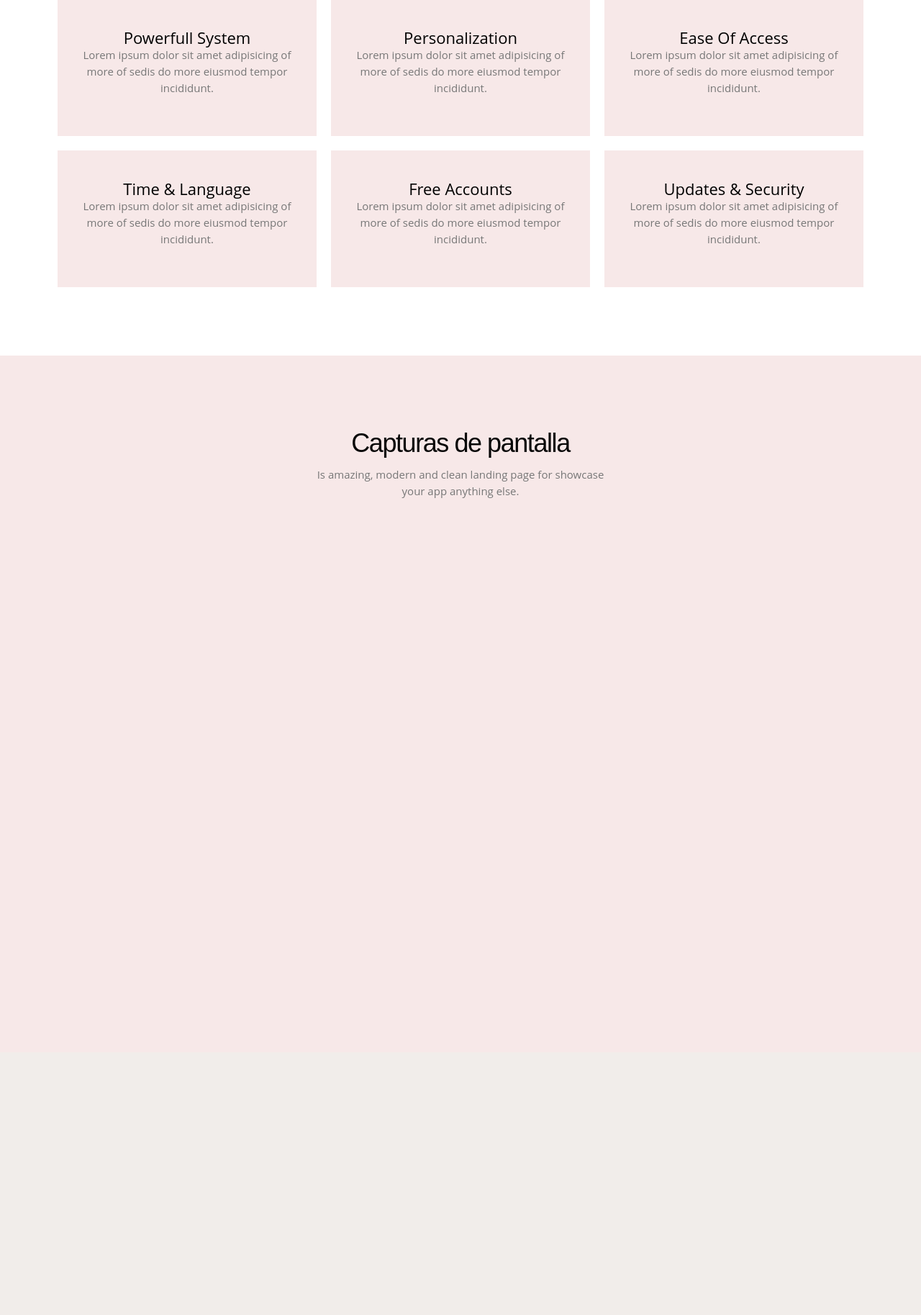
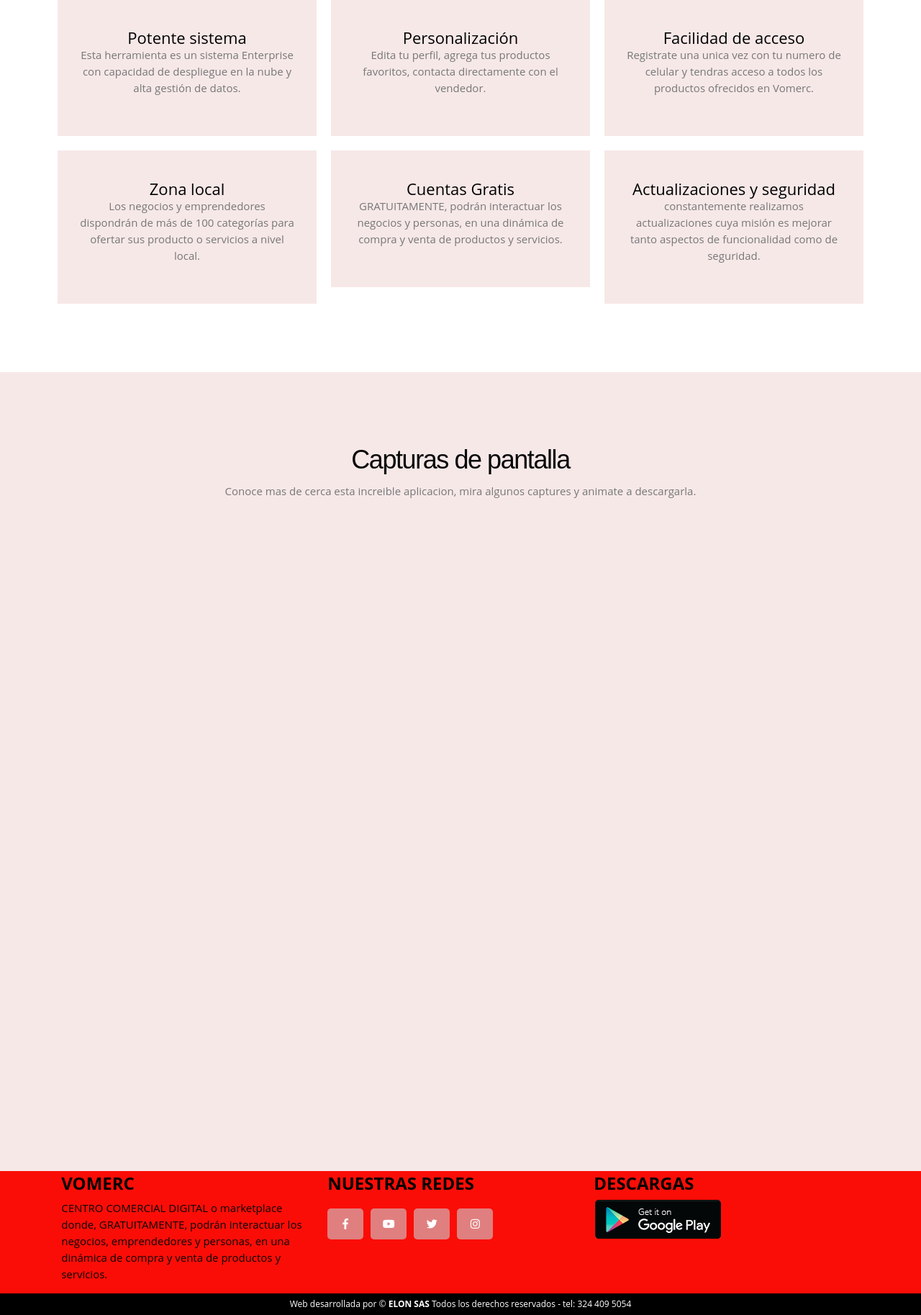
Before and after one commit to josecarlosonate/vomercv1, a PHP site: page / in a window 1280 px wide. Shown: the part 2589-4416 px from the top of the page at 72% size. Before the commit the page ends 3281 px from the top, so only its background shows below. Run offline with PHP 8.4, Linux system fonts and the light colour scheme.

Commit message:
feat:se agrega footer

```diff
--- a/css/estilo.css
+++ b/css/estilo.css
@@ -343,7 +343,7 @@ p {
     padding-top: 36px;
     width: 36px;
 } */
-/*  */
+/* boton flotante subir  */
 .got-top-container{
 	position: fixed;
     bottom: 2rem;
@@ -359,8 +359,8 @@ p {
     background-color: var(--kcolorPrimario);
     border-radius: 50%;
     cursor: pointer;
-    transition: .2s;
-    box-shadow: 0px 8px 15px rgba(0, 0, 0, 0.1);
+    transition: .3s;
+    box-shadow: 0px 0px 30px rgba(252, 255, 255, 0.5);
     top: 50%;
     left: 50%;
     transform: translate(-50%, -50%);
@@ -374,7 +374,7 @@ p {
     left: 50%;
     transform: translate(-50%, -50%) scale(0);
     color: white;
-    transition: .2s;
+    transition: .3s;
 }
 
 .show{
@@ -404,6 +404,72 @@ p {
         width: 3rem;
         height: 3rem;
     }
+}
+
+/* footer */
+footer{
+    width: 100%;
+    height: 200px;
+    background-color: var(--kcolorPrimario);
+    color: black;
+    display: flex;
+    flex-direction: column;
+    justify-content: flex-end;
+}
+
+footer .container{
+    display: flex;
+    justify-content: space-around;
+}
+
+footer .container .c{
+    flex-basis: calc(33.3%);
+    padding-right: 20px;
+}
+
+footer .container .c h4{
+    font-weight: bold;
+}
+
+footer .container .c p{
+    color: #070707;
+}
+
+footer .container .c .caja-icono{
+    margin-top: 20px;
+    display: flex;
+}
+
+footer .container .c .icono{
+    color: white;
+    background-color: rgb(224, 127, 127);
+    margin-right: 10px;
+    padding: 10px;
+    width: 50px;
+    text-align: center;
+    border-radius: 5px;
+    transition: all .2s ease-out;
+}
+
+footer .container .c .icono:hover{
+    cursor: pointer;
+    background-color: rgb(197, 67, 67);
+}
+
+footer .acerca{
+    height: 30px;
+    align-items: center;
+    background-color: black;
+    color: white;
+    display: flex;
+    flex-direction: column;
+    align-items: center;
+    justify-content: center;
+}
+
+footer .acerca h6{
+    margin: 0;
+    font-size: 12px;
 }
 
 @media (max-width: 576px){
@@ -457,6 +523,22 @@ p {
         width: 2rem;
         height: 2rem;
     }
+    footer{
+        height: auto;
+    }
+    footer .container{
+        flex-wrap: wrap;
+        text-align: center;
+        margin-bottom: 10px;
+    }
+    footer .container .c{
+        flex-basis: 100%;
+        margin-top: 5px;
+    }
+    footer .container .c .caja-icono{
+        text-align: center;
+        justify-content: center;
+    }
 }
 
 @media (min-width: 568px) and (max-width: 992px){
--- a/index.php
+++ b/index.php
@@ -201,43 +201,43 @@
                 <div class="col-md-4 col-sm-6">
                     <div class="feature-content text-center">
                         <i class="icon-laptop"></i>
-                        <h3>Powerfull System</h3>
-                        <p>Lorem ipsum dolor sit amet adipisicing of more of sedis do more eiusmod tempor incididunt.</p>
+                        <h3>Potente sistema</h3>
+                        <p>Esta herramienta es un sistema Enterprise con capacidad de despliegue en la nube y alta gestión de datos.</p>
                     </div>
                 </div>
                 <div class="col-md-4 col-sm-6 xs-padding">
                     <div class="feature-content text-center">
                         <i class="icon-anchor "></i>
-                        <h3>Personalization</h3>
-                        <p>Lorem ipsum dolor sit amet adipisicing of more of sedis do more eiusmod tempor incididunt.</p>
+                        <h3>Personalización</h3>
+                        <p>Edita tu perfil, agrega tus productos favoritos, contacta directamente con el vendedor.</p>
                     </div>
                 </div>
                 <div class="col-md-4 col-sm-6 xs-padding">
                     <div class="feature-content text-center">
                         <i class="icon-genius"></i>
-                        <h3>Ease Of Access</h3>
-                        <p>Lorem ipsum dolor sit amet adipisicing of more of sedis do more eiusmod tempor incididunt.</p>
+                        <h3>Facilidad de acceso</h3>
+                        <p>Registrate una unica vez con tu numero de celular y tendras acceso a todos los productos ofrecidos en Vomerc.</p>
                     </div>
                 </div>
                 <div class="col-md-4 col-sm-6 xs-padding">
                     <div class="feature-content text-center">
                         <i class="icon-clock"></i>
-                        <h3>Time &amp; Language</h3>
-                        <p>Lorem ipsum dolor sit amet adipisicing of more of sedis do more eiusmod tempor incididunt.</p>
+                        <h3>Zona local</h3>
+                        <p>Los negocios y emprendedores dispondrán de más de 100 categorías para ofertar sus producto o servicios a nivel local.</p>
                     </div>
                 </div>
                 <div class="col-md-4 col-sm-6 xs-padding">
                     <div class="feature-content text-center">
                         <i class="icon-layers"></i>
-                        <h3>Free Accounts</h3>
-                        <p>Lorem ipsum dolor sit amet adipisicing of more of sedis do more eiusmod tempor incididunt.</p>
+                        <h3>Cuentas Gratis</h3>
+                        <p>GRATUITAMENTE, podrán interactuar los negocios y personas, en una dinámica de compra y venta de productos y servicios.</p>
                     </div>
                 </div>
                 <div class="col-md-4 col-sm-6 xs-padding">
                     <div class="feature-content text-center">
                         <i class="icon-refresh"></i>
-                        <h3>Updates &amp; Security</h3>
-                        <p>Lorem ipsum dolor sit amet adipisicing of more of sedis do more eiusmod tempor incididunt.</p>
+                        <h3>Actualizaciones y seguridad</h3>
+                        <p>constantemente realizamos actualizaciones cuya misión es mejorar tanto aspectos de funcionalidad como de seguridad.</p>
                     </div>
                 </div>
             </div>
@@ -248,7 +248,7 @@
         <div class="container">
             <div class="section-heading mb-60 text-center">
                 <h2>Capturas de pantalla</h2>
-                <p>Is amazing, modern and clean landing page for showcase <br> your app anything else.</p>
+                <p>Conoce mas de cerca esta increible aplicacion, mira algunos captures y animate a descargarla.</p>
             </div>
             <div class="swiper-container swiper-container-horizontal">
                 <div class="mobile-mock">
@@ -257,49 +257,49 @@
                 </div>
                 <div class="swiper-wrapper" style="transition-duration: 0ms; transform: translate3d(-560px, 0px, 0px);">
                     <div class="swiper-slide swiper-slide-duplicate" data-swiper-slide-index="3" style="width: 36px; margin-right: 20px;">
-                        <img class="w-100" src="img/screenshot-4.jpg" alt="screenshot">
+                        <img class="w-100" src="img/marco.png" alt="screenshot">
                     </div>
                     <div class="swiper-slide swiper-slide-duplicate" data-swiper-slide-index="4" style="width: 36px; margin-right: 20px;">
-                        <img class="w-100" src="img/screenshot-5.jpg" alt="screenshot">
+                        <img class="w-100" src="img/marco.png" alt="screenshot">
                     </div>
                     <div class="swiper-slide swiper-slide-duplicate" data-swiper-slide-index="5" style="width: 36px; margin-right: 20px;">
-                        <img class="w-100" src="img/screenshot-6.jpg" alt="screenshot">
+                        <img class="w-100" src="img/marco.png" alt="screenshot">
                     </div>
                     <div class="swiper-slide swiper-slide-duplicate swiper-slide-duplicate-prev" data-swiper-slide-index="6" style="width: 36px; margin-right: 20px;">
-                        <img class="w-100" src="img/screenshot-7.jpg" alt="screenshot">
+                        <img class="w-100" src="img/marco.png" alt="screenshot">
                     </div>
                     <div class="swiper-slide swiper-slide-duplicate swiper-slide-duplicate-active" data-swiper-slide-index="7" style="width: 36px; margin-right: 20px;">
-                        <img class="w-100" src="img/screenshot-8.jpg" alt="screenshot">
+                        <img class="w-100" src="img/marco.png" alt="screenshot">
                     </div>
                     <div class="swiper-slide swiper-slide-duplicate-next" data-swiper-slide-index="0" style="width: 36px; margin-right: 20px;">
-                        <img class="w-100" src="img/screenshot-1.jpg" alt="screenshot">
+                        <img class="w-100" src="img/marco3.png" alt="screenshot">
                     </div>
                     <div class="swiper-slide" data-swiper-slide-index="1" style="width: 36px; margin-right: 20px;">
-                        <img class="w-100" src="img/screenshot-2.jpg" alt="screenshot">
+                        <img class="w-100" src="img/marco3.png" alt="screenshot">
                     </div>
                     <div class="swiper-slide" data-swiper-slide-index="2" style="width: 36px; margin-right: 20px;">
-                        <img class="w-100" src="img/screenshot-3.jpg" alt="screenshot">
+                        <img class="w-100" src="img/marco3.png" alt="screenshot">
                     </div>
                     <div class="swiper-slide" data-swiper-slide-index="3" style="width: 36px; margin-right: 20px;">
-                        <img class="w-100" src="img/screenshot-4.jpg" alt="screenshot">
+                        <img class="w-100" src="img/marco3.png" alt="screenshot">
                     </div>
                     <div class="swiper-slide" data-swiper-slide-index="4" style="width: 36px; margin-right: 20px;">
-                        <img class="w-100" src="img/screenshot-5.jpg" alt="screenshot">
+                        <img class="w-100" src="img/marco3.png" alt="screenshot">
                     </div>
                     <div class="swiper-slide" data-swiper-slide-index="5" style="width: 36px; margin-right: 20px;">
-                        <img class="w-100" src="img/screenshot-6.jpg" alt="screenshot">
+                        <img class="w-100" src="img/marco3.png" alt="screenshot">
                     </div>
                     <div class="swiper-slide swiper-slide-prev" data-swiper-slide-index="6" style="width: 36px; margin-right: 20px;">
-                        <img class="w-100" src="img/screenshot-7.jpg" alt="screenshot">
+                        <img class="w-100" src="img/marco3.png" alt="screenshot">
                     </div>
                     <div class="swiper-slide swiper-slide-active" data-swiper-slide-index="7" style="width: 36px; margin-right: 20px;">
-                        <img class="w-100" src="img/screenshot-8.jpg" alt="screenshot">
+                        <img class="w-100" src="img/marco3.png" alt="screenshot">
                     </div>
                     <div class="swiper-slide swiper-slide-duplicate swiper-slide-next" data-swiper-slide-index="0" style="width: 36px; margin-right: 20px;">
-                        <img class="w-100" src="img/screenshot-1.jpg" alt="screenshot">
+                        <img class="w-100" src="img/marco3.png" alt="screenshot">
                     </div>
                     <div class="swiper-slide swiper-slide-duplicate" data-swiper-slide-index="1" style="width: 36px; margin-right: 20px;">
-                        <img class="w-100" src="img/screenshot-2.jpg" alt="screenshot">
+                        <img class="w-100" src="img/screenshot-2.jpeg" alt="screenshot">
                     </div>
                     <div class="swiper-slide swiper-slide-duplicate" data-swiper-slide-index="2" style="width: 36px; margin-right: 20px;">
                         <img class="w-100" src="img/screenshot-3.jpg" alt="screenshot">
@@ -318,12 +318,47 @@
             </div>
         </div>
     </section>
-
     <div class="got-top-container">
         <div class="got-top-botton">
             <i class="fas fa-chevron-up"></i>
         </div>
     </div>
+    <!--  footer -->
+    <footer>
+        <div class="container">
+            <div class="c">
+                <h4>VOMERC</h4>
+                <p>CENTRO COMERCIAL DIGITAL o marketplace donde, GRATUITAMENTE, podrán interactuar los negocios, emprendedores y personas, en una dinámica de compra y venta de productos y servicios.</p>
+            </div>
+            <div class="c">
+                <h4>NUESTRAS REDES</h4>
+                <div class="caja-icono">
+                    <div class="icono" title="facebook">
+                        <i class="fab fa-facebook-f"></i>
+                    </div>
+                    <div class="icono" title="youtube">
+                        <i class="fab fa-youtube"></i>
+                    </div>
+                    <div class="icono" title="twitter">
+                        <i class="fab fa-twitter"></i>
+                    </div>
+                    <div class="icono" title="instagram">
+                        <i class="fab fa-instagram"></i>
+                    </div>
+                </div>
+            </div>
+            <div class="c">
+                <h4>DESCARGAS</h4>
+                <div class="btn-group">
+                    <!-- <a href="#"><img src="img/appstore.png" alt="appstore"></a> -->
+                    <a target="_blank" href="https://play.google.com/store/apps/details?id=com.vomerc.vomerc&hl=es_CO&gl=US"><img src="img/playstore.png" alt="playsotre"></a>
+                </div>
+            </div>
+        </div>
+        <div class="acerca text-center">
+            <h6> Web desarrollada por &copy; <b>ELON SAS</b> Todos los derechos reservados  - tel: 324 409 5054</h6>
+        </div>
+    </footer>
 
     <!-- script -->
     <script src="js/index.js"></script>
```
Also changed, not shown: img/screenshot-1.png (renamed from img/marco2.png), img/screenshot-2.jpeg (renamed from img/v2.jpeg).
